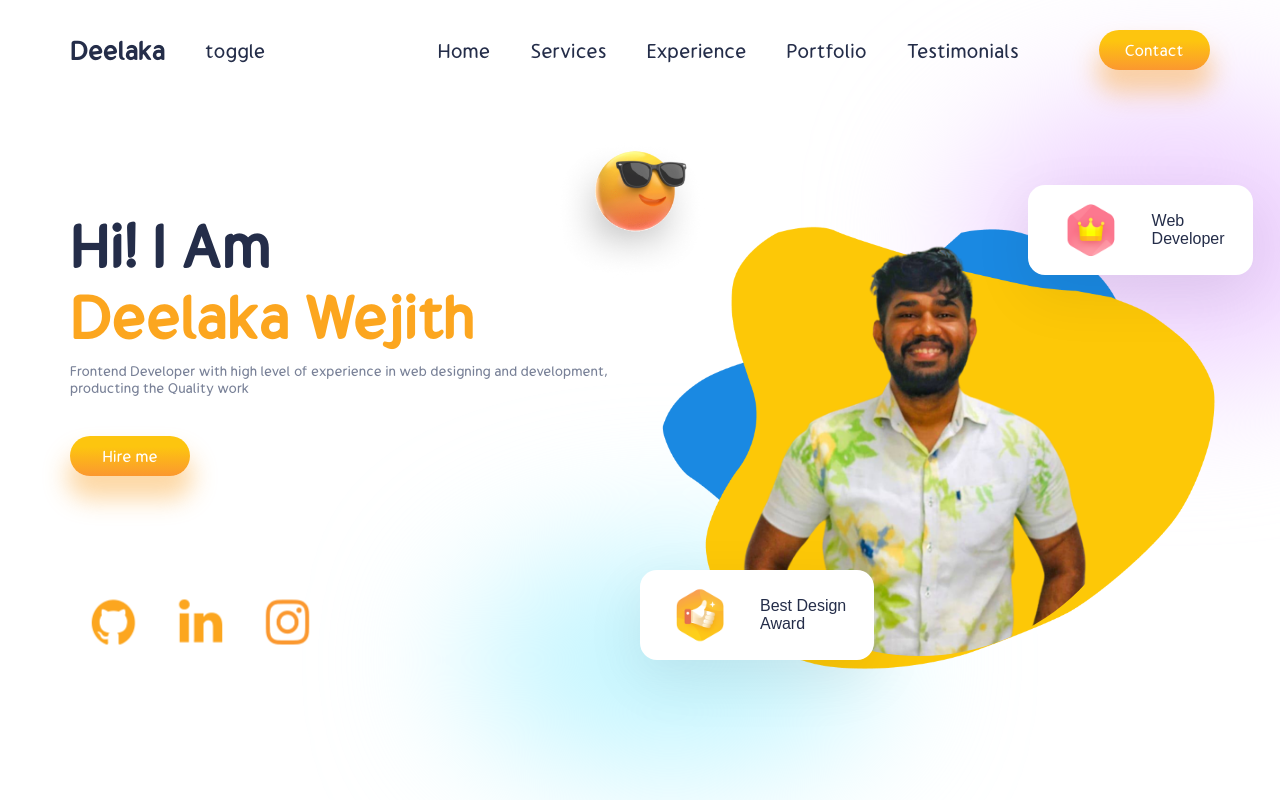
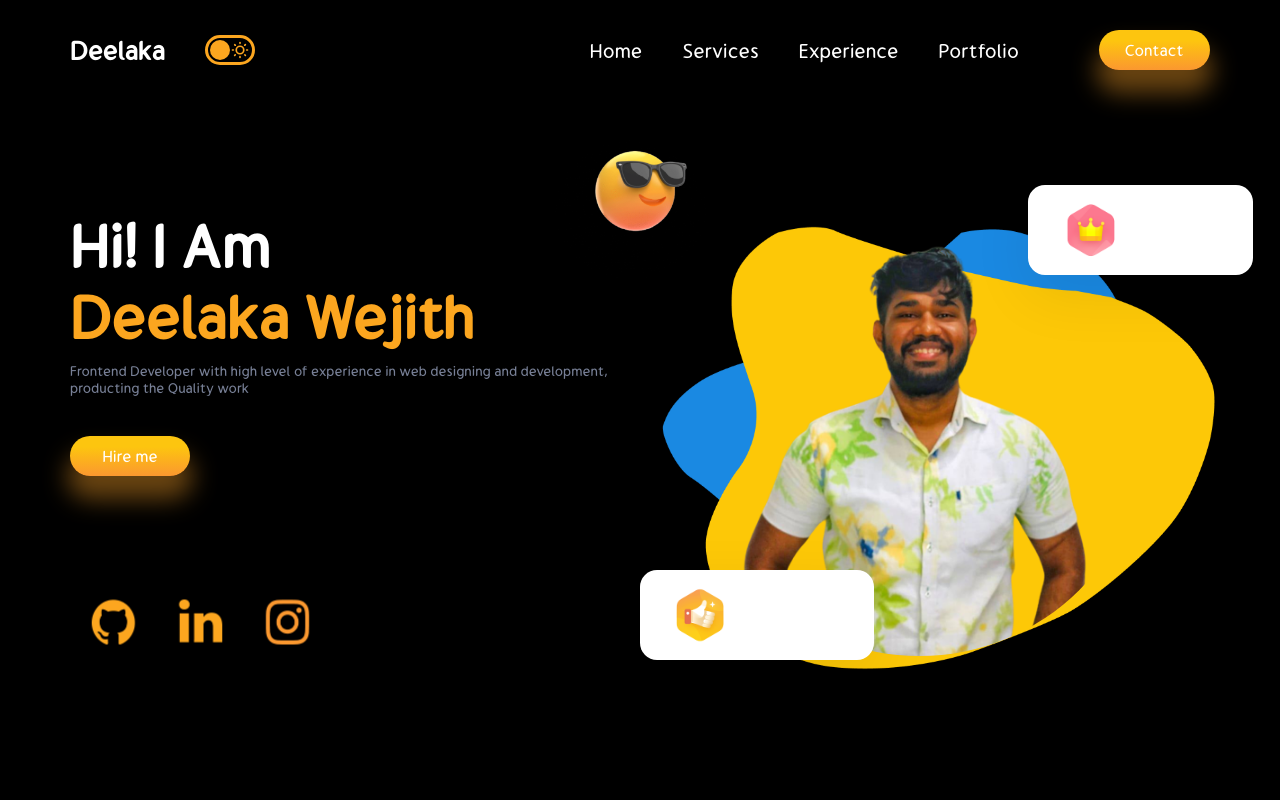
Before and after one commit to deelaka99/dee-wej-kar-portfolio, a React (Vite) app: page / in a window 1280 px wide. Shown: the top 800 px of the page. Built offline with nearby package versions, Linux system fonts and the light colour scheme.

Commit message:
dark theme is initialized

```diff
--- a/src/App.jsx
+++ b/src/App.jsx
@@ -7,21 +7,30 @@
 import Portfolio from "./components/portfolio/Portfolio";
 import Contact from "./components/contact/Contact";
 import Footer from "./components/footer/footer";
+import { themeContext } from "./Context";
+import { useContext } from "react";
 
 function App() {
-
+  const theme = useContext(themeContext);
+  const darkMode = theme.state.darkMode;
   return (
-    <div className="App">
-      <Navbar/>
-      <Intro/>
-      <Services/>
-      <Experience/>
-      <Works/>
-      <Portfolio/>
-      <Contact/>
-      <Footer/>
+    <div
+      className="App"
+      style={{
+        background: darkMode ? "black" : "",
+        color: darkMode ? "white" : "",
+      }}
+    >
+      <Navbar />
+      <Intro />
+      <Services />
+      <Experience />
+      <Works />
+      <Portfolio />
+      <Contact />
+      <Footer />
     </div>
-  )
+  );
 }
 
-export default App
+export default App;
--- /dev/null
+++ b/src/Context.jsx
@@ -0,0 +1,23 @@
+import { createContext, useReducer } from "react";
+
+export const themeContext = createContext();
+
+const initialState = { darkMode: true };
+
+const themeReducer = (state, action) => {
+  switch (action.type) {
+    case "toggle":
+      return { darkMode: !state.darkMode };
+    default:
+      return state;
+  }
+};
+
+export const ThemeProvider = (props) => {
+  const [state, dispatch] = useReducer(themeReducer, initialState);
+  return (
+    <themeContext.Provider value={{ state, dispatch }}>
+      {props.children}
+    </themeContext.Provider>
+  );
+};
--- /dev/null
+++ b/src/components/Toggle/Toggle.jsx
@@ -0,0 +1,28 @@
+import React from "react";
+import "./toggle.css";
+import Sun from "@iconscout/react-unicons/icons/uil-sun";
+import Moon from "@iconscout/react-unicons/icons/uil-moon";
+import { useContext } from "react";
+import { themeContext } from "../../Context";
+
+function Toggle() {
+  const theme = useContext(themeContext);
+  const darkMode = theme.state.darkMode;
+
+  const handleClick = () => {
+    theme.dispatch({ type: "toggle" });
+  };
+
+  return (
+    <div className="toggle" onClick={handleClick}>
+      <Moon />
+      <Sun />
+      <div
+        className="t-button"
+        style={darkMode ? { left: "2px" } : { right: "2px" }}
+      ></div>
+    </div>
+  );
+}
+
+export default Toggle;
--- /dev/null
+++ b/src/components/Toggle/toggle.css
@@ -0,0 +1,21 @@
+.toggle {
+  display: flex;
+  justify-content: space-between;
+  border: 3px solid var(--orange);
+  border-radius: 1rem;
+  position: relative;
+  padding: 2px;
+  cursor: pointer;
+}
+
+.toggle>*{
+    width: 1rem;
+    height: 1rem;
+    color: var(--orange);
+}
+
+.t-button{
+    border-radius: 100%;
+    background: var(--orange);
+    position: absolute;                                                 ;
+}
--- a/src/components/footer/footer.css
+++ b/src/components/footer/footer.css
@@ -1,4 +1,4 @@
-.footer{
+.footer {
   display: flex;
   align-items: center;
   margin: -0.5rem -3.5rem;
@@ -6,13 +6,19 @@
   margin-top: -7rem;
 }
 
-.f-content{
-    position:absolute;
-    font-display: flex;
+.f-content {
+  position: absolute;
+  display: flex;
   align-items: center;
   justify-content: center;
   flex-direction: column;
   width: 100%;
   margin-top: 4rem;
   gap: 4rem;
+  color: white;
 }
+
+.f-icons {
+  display: flex;
+  gap: 2rem;
+}
--- a/src/components/intro/Intro.jsx
+++ b/src/components/intro/Intro.jsx
@@ -10,13 +10,17 @@
 import Crown from "../../assets/img/crown.png";
 import Glassesimoji from "../../assets/img/glassesimoji.png";
 import FloatingDiv from "../floatingDiv/FloatingDiv";
+import { themeContext } from "../../Context";
+import { useContext } from "react";
 
 const Intro = () => {
+  const theme = useContext(themeContext);
+  const darkMode = theme.state.darkMode;
   return (
     <div className="intro">
       <div className="i-left">
         <div className="i-name">
-          <span>Hi! I Am</span>
+          <span style={{color: darkMode?'white':''}}>Hi! I Am</span>
           <span>Deelaka Wejith</span>
           <span>
             Frontend Developer with high level of experience in web designing
--- a/src/components/navbar/Navbar.jsx
+++ b/src/components/navbar/Navbar.jsx
@@ -1,12 +1,13 @@
 import React from "react";
 import "./navbar.css";
+import Toggle from "../Toggle/Toggle";
 
 const Navbar = () => {
   return (
     <div className="n-wrapper">
       <div className="n-left">
         <div className="n-name">Deelaka</div>
-        <span>toggle</span>
+        <Toggle/>
       </div>
       <div className="n-right">
         <div className="n-list">
@@ -15,7 +16,6 @@
             <li>Services</li>
             <li>Experience</li>
             <li>Portfolio</li>
-            <li>Testimonials</li>
           </ul>
         </div>
         <button className="button n-button">Contact</button>
```
Also changed, not shown: src/main.jsx (+7 -5 lines). Lines whose indentation alone changed are shown as unchanged.
